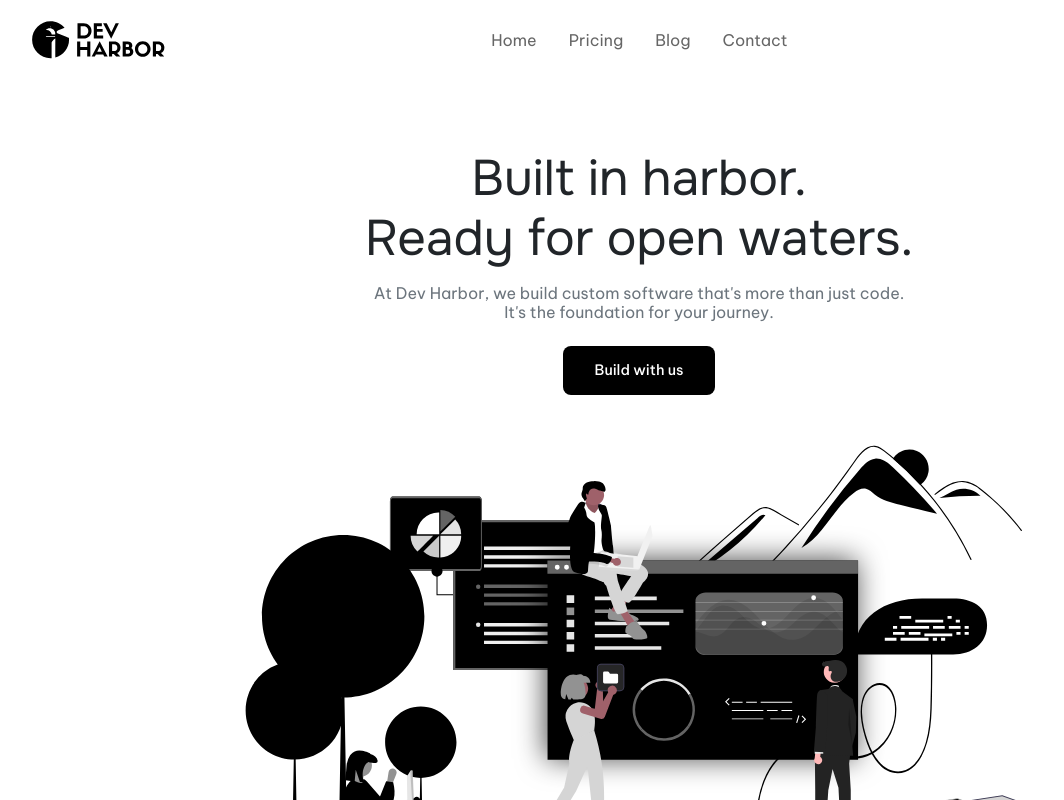
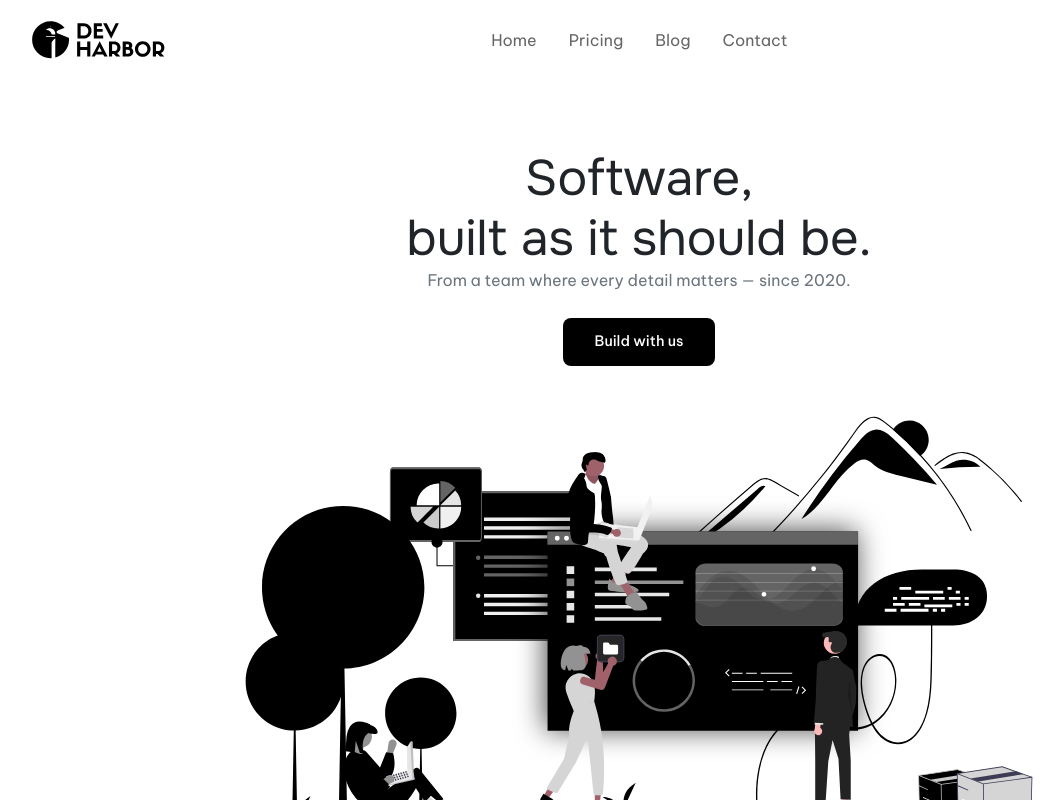
Before and after one commit to luka-dev-harbor/dev-harbor-website, a SvelteKit app: page / in a window 1280 px wide. Shown: the top 800 px of the page, without its empty margins (1-1065 px from the left). Built offline with nearby package versions, Linux system fonts and the light colour scheme; a web font is replaced by a local one.

Commit message:
Hero title improvement

```diff
--- a/src/routes/+page.svelte
+++ b/src/routes/+page.svelte
@@ -94,12 +94,11 @@
     <!------------------------->
     <div class="hero-section" data-header-theme="dark">
         <div class="page-title">
-            <h1 class="text-center px-3 mb-0">Built in harbor.</h1>
-            <h1 class="text-center px-3">Ready for open waters.</h1>
+            <h1>Software,</h1>
+            <h1>built as it should be.</h1>
         </div>
 
-        <h6 class="text-muted text-center px-3 mb-0 mt-3">At Dev Harbor, we build custom software that's more than just code.</h6>
-        <h6 class="text-muted text-center px-3">It's the foundation for your journey.</h6>
+        <p class="hero-subtitle">From a team where every detail matters — since 2020.</p>
 
         <div class="text-center mt-4">
             <a href="/#contact" class="btn btn-primary">Build with us</a>
@@ -455,11 +454,34 @@
     /* Hero Section */
     .page-title h1 {
         font-size: 2.5rem;
+        text-align: center;
+        padding: 0 1rem;
+        margin: 0;
     }
 
     @media (min-width: 768px) {
         .page-title h1 {
             font-size: 50px;
+            padding: 0;
+        }
+    }
+
+    .hero-subtitle {
+        color: #6c757d;
+        text-align: center;
+        font-size: 1rem;
+        max-width: 600px;
+        margin: 0 auto 0;
+        padding: 0 1.5rem;
+        line-height: 1.6;
+    }
+
+    @media (max-width: 576px) {
+        .hero-subtitle {
+            font-size: 0.925rem;
+        }
+        .page-title h1 {
+            padding: 0 2rem;
         }
     }
 
```
